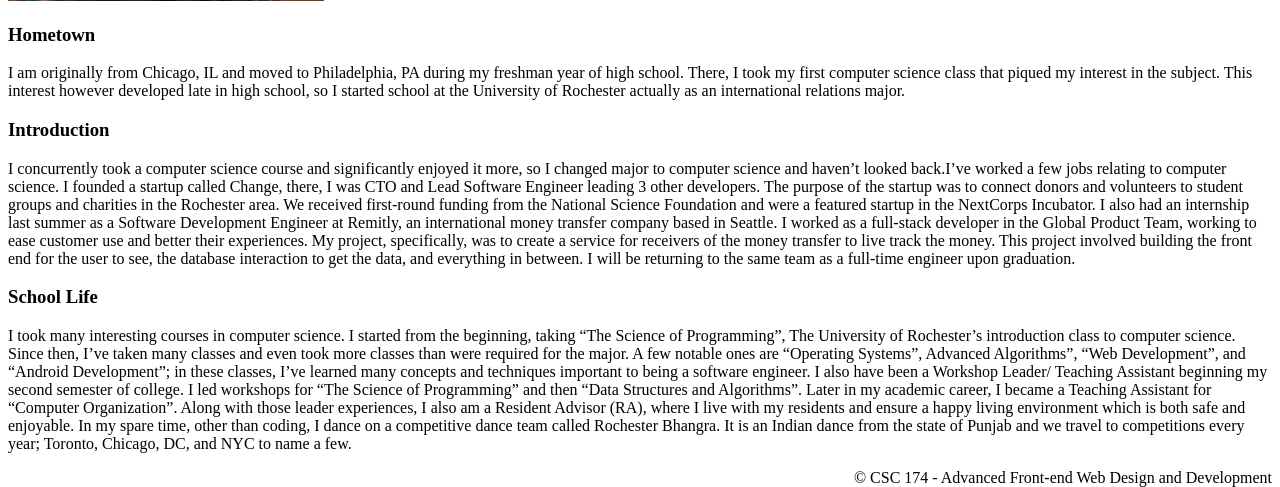
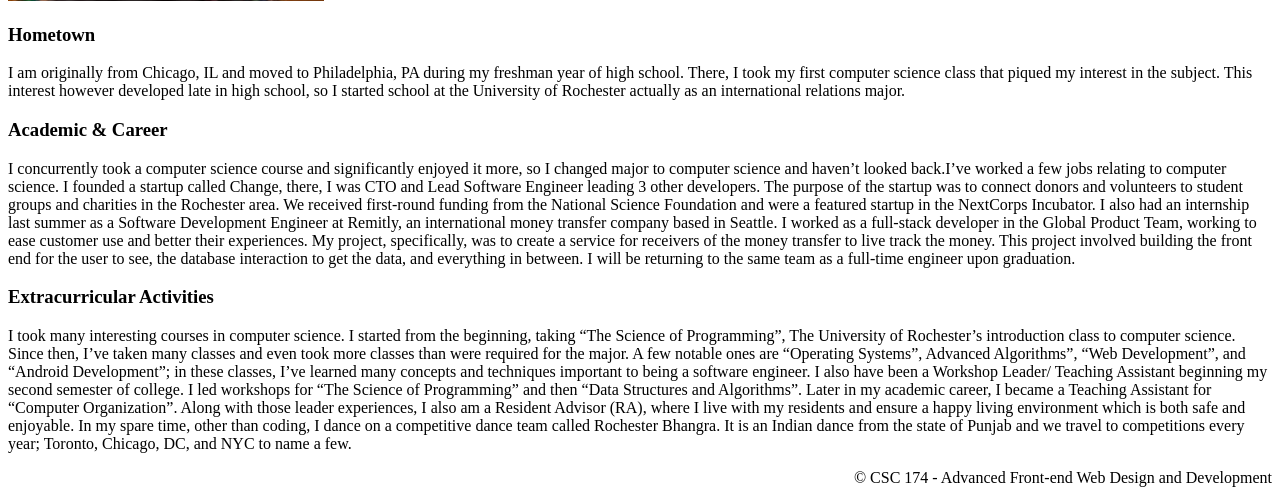
Before and after one commit to kfang2/Assignment5, a PHP site: page /akshay.php in a window 1280 px wide. Shown: the part 424-911 px from the top of the page. Run offline with PHP 8.4, Linux system fonts and the light colour scheme.

Commit message:
changed h3

```diff
--- a/akshay.php
+++ b/akshay.php
@@ -5,11 +5,11 @@
 		<img src="images/akshay.jpg" alt="me" class="elon">
 	</a>
 
-<h3> Hometown</h3>
+<h3>Hometown</h3>
 	 <p>I am originally from Chicago, IL and moved to Philadelphia, PA during my freshman year of high school. There, I took my first computer science class that piqued my interest in the subject. This interest however developed late in high school, so I started school at the University of Rochester actually as an international relations major. </p>
-<h3> Introduction</h3>
+<h3>Academic & Career</h3>
 	<p>I concurrently took a computer science course and significantly enjoyed it more, so I changed major to computer science and haven’t looked back.I’ve worked a few jobs relating to computer science. I founded a startup called Change, there, I was CTO and Lead Software Engineer leading 3 other developers. The purpose of the startup was to connect donors and volunteers to student groups and charities in the Rochester area. We received first-round funding from the National Science Foundation and were a featured startup in the NextCorps Incubator. I also had an internship last summer as a Software Development Engineer at Remitly, an international money transfer company based in Seattle. I worked as a full-stack developer in the Global Product Team, working to ease customer use and better their experiences. My project, specifically, was to create a service for receivers of the money transfer to live track the money. This project involved building the front end for the user to see, the database interaction to get the data, and everything in between. I will be returning to the same team as a full-time engineer upon graduation.</p>
-<h3> School Life</h3>
+<h3>Extracurricular Activities</h3>
 	<p>I took many interesting courses in computer science. I started from the beginning, taking “The Science of Programming”, The University of Rochester’s introduction class to computer science. Since then, I’ve taken many classes and even took more classes than were required for the major. A few notable ones are “Operating Systems”, Advanced Algorithms”, “Web Development”, and “Android Development”; in these classes, I’ve learned many concepts and techniques important to being a software engineer. I also have been a Workshop Leader/ Teaching Assistant beginning my second semester of college. I led workshops for “The Science of Programming” and then “Data Structures and Algorithms”. Later in my academic career, I became a Teaching Assistant for “Computer Organization”. Along with those leader experiences, I also am a Resident Advisor (RA), where I live with my residents and ensure a happy living environment which is both safe and enjoyable. In my spare time, other than coding, I dance on a competitive dance team called Rochester Bhangra. It is an Indian dance from the state of Punjab and we travel to competitions every year; Toronto, Chicago, DC, and NYC to name a few.</p>
 	<footer>
 	©  CSC 174 - Advanced Front-end Web Design and Development
--- a/genessis.php
+++ b/genessis.php
@@ -5,13 +5,13 @@
 			<img class="profile-picture" src="images/genessis.jpg" alt="Genessis Galindo">
 	</a>
 
-<h3> Homwtown</h3>
+<h3>Homwtown</h3>
 	<p>I am a native to Los Angeles, California. I do not really know why I thought coming to school in New York would be a good idea but it somehow ended up happening because I think I thought I could handle the snow. I am now fed up with the snow but I do love the University of Rochester and do believe that I ended up where I was meant to. I originally came to UR, I planned to double major in Business and Computer Science and minor in Political Science but after taking a few classes and finding out what I really enjoyed, I decided to major in Business and move Computer Science to a minor and pick up a Spanish minor.</p>
 
-<h3>Introduction</h3>
+<h3>Academic & Career</h3>
 	<p>I am a student majoring in Business, with a concentration in Analytics, and minoring in Computer Science and Spanish. Before coming to the University of Rochester, I attended Canyon High School in California where I was involved in various extracurricular such as: Student Government, National Honor Society, English National Honor Society, Spirit Club, Chemistry Club, and a few others. I even founded a chapter of the Science National Honor Society at my school and at the time I believed I wanted to major in Chemistry. </p>
 
-<h3> School Life</h3>
+<h3>Extracurricular Activities</h3>
 	<p>Upon arriving to UR, I also got involved in extracurricular activities. My freshman year, I got involved with Students’ Association (SA) and served on the Administration & Review Committee (ARC) as a Student Analyst, rushed Alpha Kappa Psi (AKPsi) (a business professional co-ed fraternity) and became Vice President of Alumni Relations, a general member on the Student Programming Board, and a general member of Gamma Phi Beta (GPB) (a social sorority). Moving into my sophomore year, I was elected to the 2020 Class Council and served as a Programming Chair, continued to serve as Vice President of Alumni Relations for AKPsi, was appointed Deputy Chair of ARC, served as Corresponding Secretary for GPB, and I also was a D’Lion. I am currently in my junior year where I am now Vice President of 2020 Class Council, dual as Chairwoman of Collegiate & Alumni Relations and Chairwoman of Community Service for GPB, continue to serve as a Student Analyst for ARC, a second year D’Lion, and Social Chair for Alpha Kappa Psi. I plan to remain actively involved in all of my extracurricular activities throughout the remainder of my college experience as I have learned many important and valuable experiences through them.</p>
 	<footer>
 	©  CSC 174 - Advanced Front-end Web Design and Development
--- a/maisha.php
+++ b/maisha.php
@@ -6,13 +6,13 @@
 		<h2>Maisha Idris</h2>
 		<img src="images/maisha.jpg" alt="Picture of me">
 	</a>
-	<h3> Hometown</h3>
+	<h3>Hometown</h3>
 	<p>I’m the first in my family to graduate high school (and subsequently the first in my family to graduate college), so it’s a weird shock to be earning a degree in a field I’ve felt (and still sometimes feel) inadequate in. It's no secret that there are fewer women than men in computing, though I've learned of and found a community for myself. It’s scary to imagine becoming a full-fledged adult. Being at UR and away from my home in Queens, NY has definitely helped me gain the necessary knowledge and independence. I’m ready, but hesitant, for what’s ahead.</p>
 
-	<h3> Introduction</h3>
+	<h3>Academic & Career</h3>
 	<p>As long as I don’t fail any classes, I should be graduating this upcoming May. After that, I’m starting a software engineering position right outside of Boston. It’s funny that, somehow, I’ve made it through four years of college, stuck with my Computer Science major, and am now employed in a position that’ll apply my Computer Science knowledge! Along with my major, I am minoring in Political Science and have completed my cluster in American Sign Language. If time allowed it, I would be interested in minoring in ASL as well. I have two Deaf relatives, and I wish I was better able to communicate with them, so I'm glad I was able to learn more about Deaf culture through my cluster. </p>
 
-	<h3> School Life</h3>
+	<h3>Extracurricular Activities</h3>
 	<p>I work part time as a Technical Assistant at the University of Rochester School of Nursing, where I provide support in IT, Facilities, and Educational Media. Workshop leading/TAing was also a source of income in the past, though I’ve let that go for my last semester of college. Additionally, I am a Kearns Scholar and a Hajim Scholar, two academic distinctions I’m proud of. Extracurricular-wise, I recently finished my term as the Public Relations Chair of WiC (Women in Computing), a club I was (and still am!) extremely dedicated to. I’ve been fortunate to do so much in WiC, including alumni video interviews in conjunction with the Office of Admissions, merchandise production, a successful #SupportWomenInCS campaign, and a burgeoning PhD-Undergraduate Computer Science program! Along with my work in WiC, I am a co-founder of 1st Gen Society, the home for the first-generation college students at UR.</p>
 
 	<footer>
```
Also changed, not shown: 1 other file.
